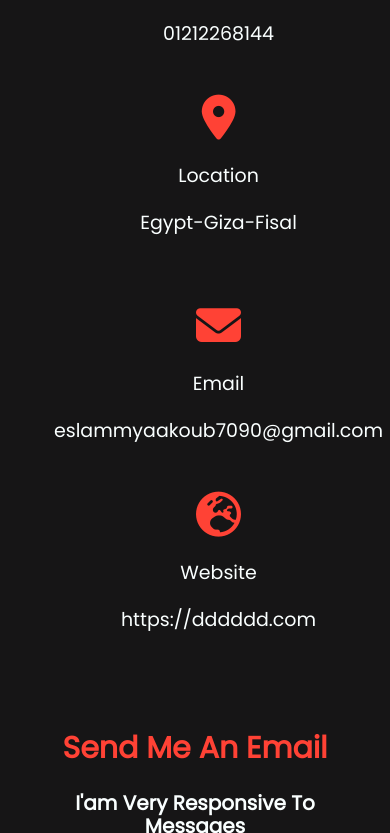
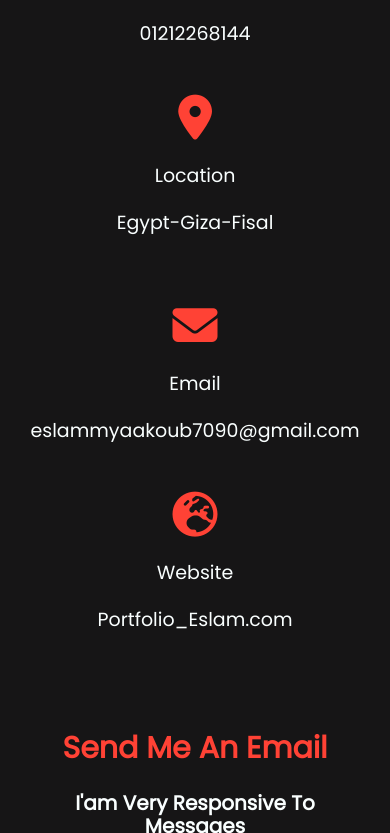
Before and after one commit to eslam9090/Protfolio_New, a website: page contact.html in a window 390 px wide. Shown: the part 515-1348 px from the top of the page. Drawn offline with Linux system fonts and the light colour scheme; a web font is replaced by a local one.

Commit message:
Add files via upload

```diff
--- a/contact.html
+++ b/contact.html
@@ -80,7 +80,7 @@
                         <div class="site">
                             <i class="fa-solid fa-earth-europe"></i>
                             <h4>Website</h4>
-                            <a href="https://dddddd.com">https://dddddd.com</a>
+                            <a href="https://eslam9090.github.io/MY_Portfolio/">Portfolio_Eslam.com</a>
                         </div>
                     </div>
                     <div class="content__title section_margin-top">
--- a/css/contact.css
+++ b/css/contact.css
@@ -192,6 +192,7 @@ a {
     grid-template-columns: repeat(1, 1fr);
     gap: 50px;
     margin-top: 100px;
+    justify-content: center;
   }
   .first__inputs__name{
     display: flex;
--- a/java.js
+++ b/java.js
@@ -166,7 +166,7 @@ if (rightArrow) {
 // <!-- ==========  Start Typing  ========== -->
 
 var typed = new Typed(".typing", {
-  strings: ["Front End Developer", "Freelancer"],
+  strings: ["Front End Developer"],
   typeSpeed: 100,
   BackSpeed: 100,
   loop: true,
```
